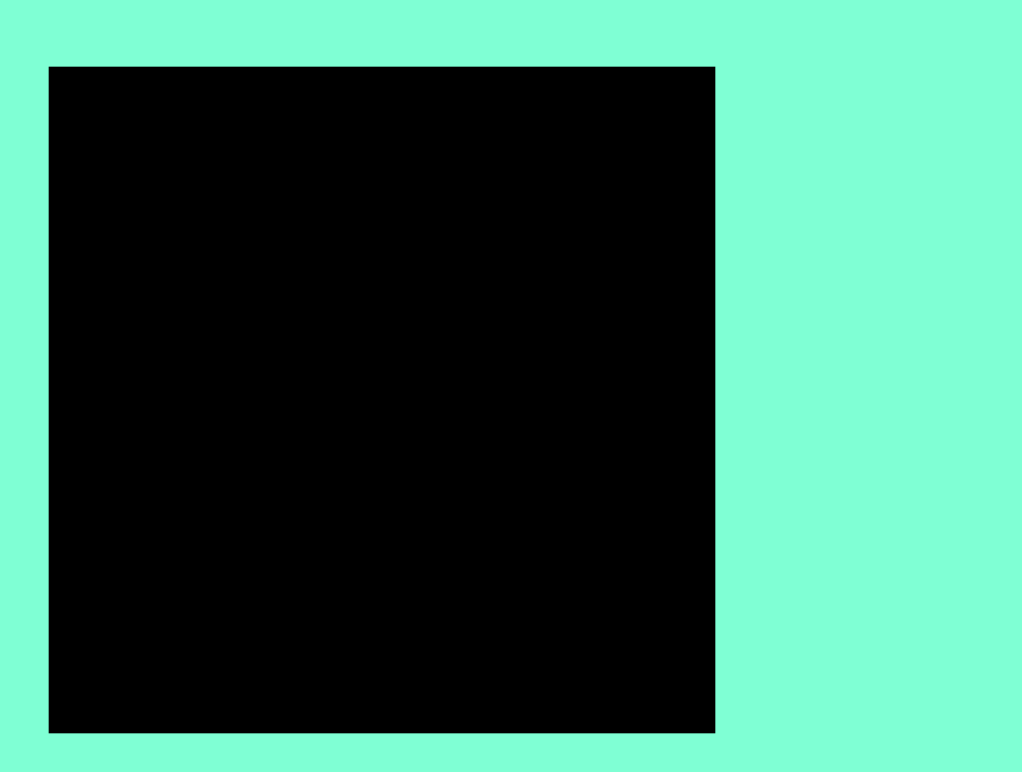
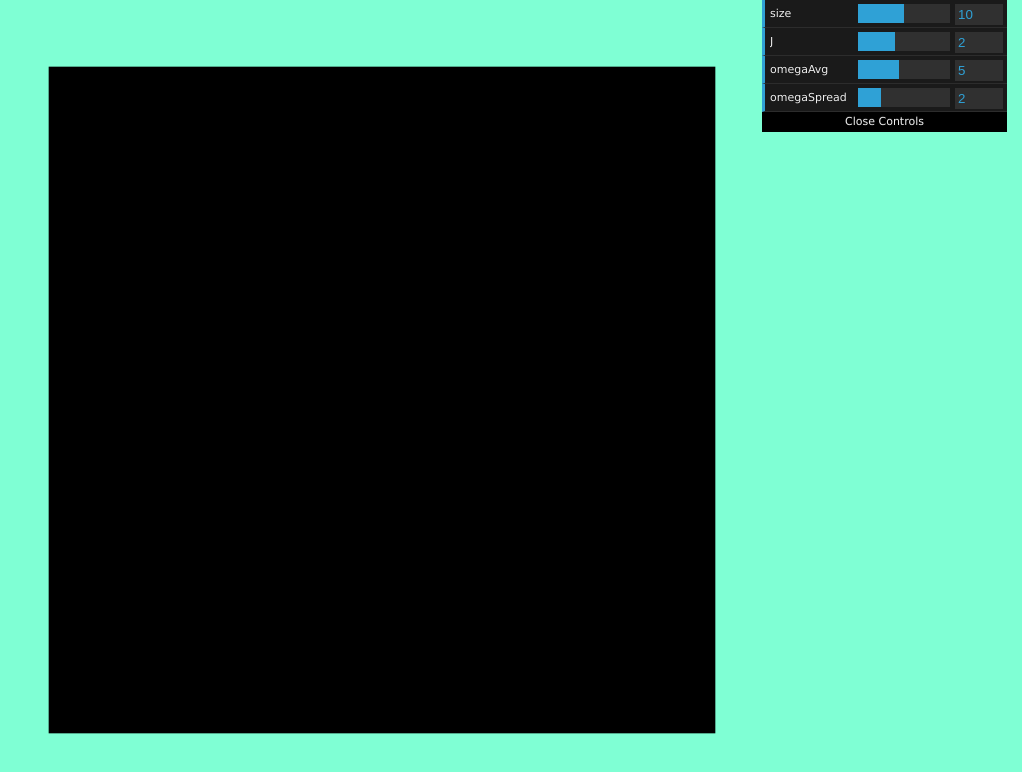
Before and after one commit to stur86/anderson-loc, a plain HTML site: page index.html in a window 1280 px wide. Shown: the whole page, without its empty margins (258-1280 px from the left). Drawn offline with Linux system fonts and the light colour scheme.

Commit message:
Created model code

```diff
--- a/index.html
+++ b/index.html
@@ -10,7 +10,7 @@
     <script src="vendor/dat.gui/dat.gui.min.js"></script>
     <script src="vendor/d3/d3.min.js"></script>
 
-    <script src='main.js'></script>
+    <script src='main.js' async></script>
 </head>
 <body>
 
--- a/main.js
+++ b/main.js
@@ -0,0 +1,22 @@
+function AndersonModel(container) {
+    this.cont = d3.select(container);
+
+    this.size = 10;
+    this.J = 2.0;
+    this.omegaAvg = 5.0;
+    this.omegaSpread = 2.0;
+
+}
+
+var model = new AndersonModel();
+
+
+var gui = new dat.GUI();
+var csize = gui.add(model, 'size', 5, 15).step(1);
+var cJ = gui.add(model, 'J', 0, 5.0);
+var cOmAvg = gui.add(model, 'omegaAvg', 1.0, 10.0);
+var cOmSpr = gui.add(model, 'omegaSpread', 1.0, 5.0);
+
+csize.onFinishChange(function() {
+    console.log(model);
+});
```
